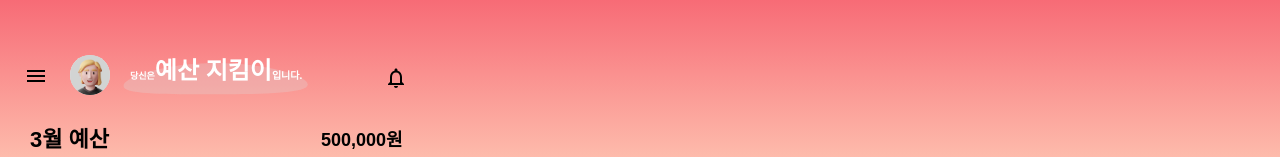
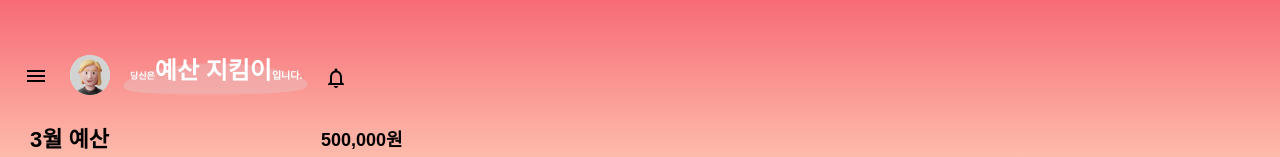
Before and after one commit to seon03/DontWorry, a React (Create React App) app in the folder front/src/: page / in a window 1280 px wide. Shown: the top 157 px of the page. Built offline with nearby package versions, Linux system fonts and the light colour scheme; no server answers; the HTML template or start-up script is replaced by a standard one.

Commit message:
Update AlertButton.jsx

```diff
--- a/front/src/components/ui/AlertButton.jsx
+++ b/front/src/components/ui/AlertButton.jsx
@@ -6,7 +6,7 @@ import NotificationsNoneIcon from '@mui/icons-material/NotificationsNone';
 const AlertButton = () => {
     return (
         <>
-        <IconButton variants="contained" sx={{m:2, color:"black", top: -30, left: 360}}>{<NotificationsNoneIcon/>}</IconButton>
+        <IconButton variants="contained" sx={{m:2, color:"black", top: -30, left: 300}}>{<NotificationsNoneIcon/>}</IconButton>
         </>
     ) ;
 }
```
